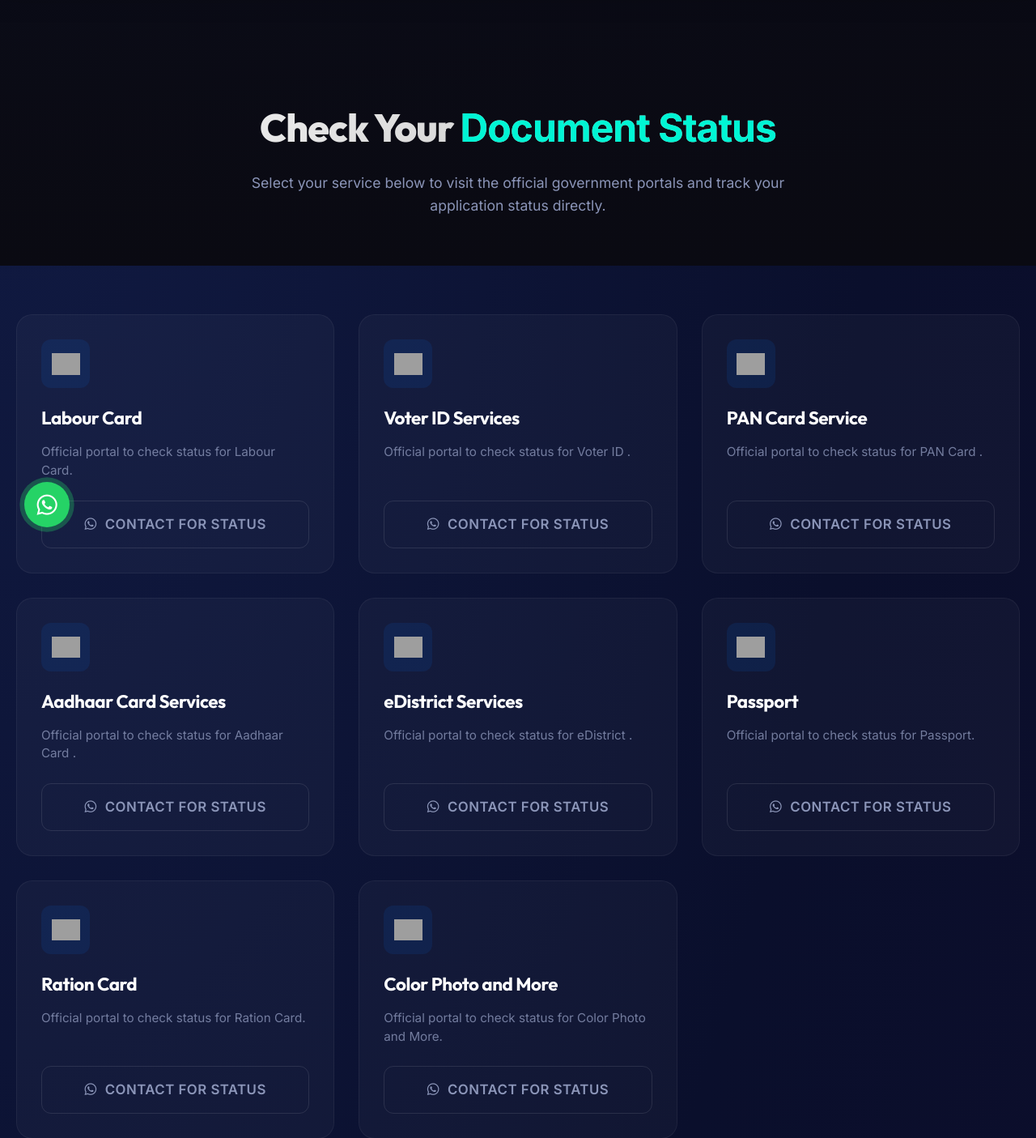
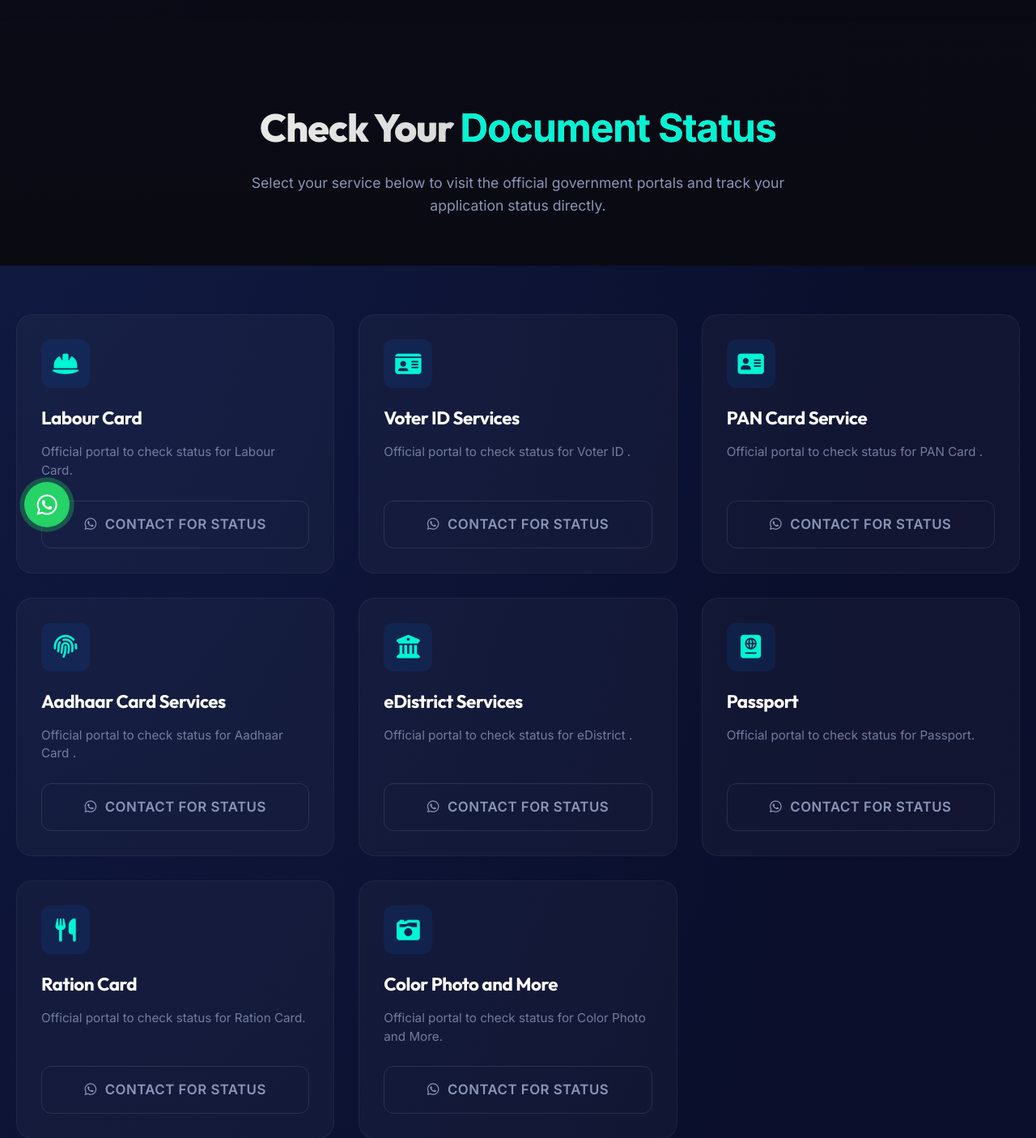
Before and after one commit to surya5887/FaizInternet, a Flask app: page /check-status in a window 1280 px wide. Shown: the part 119-1524 px from the top of the page at 81% size. Run offline with Flask 3, Linux system fonts and the light colour scheme; data comes from the database, SQL or seed files in the repository; some libraries are stand-ins or nearby versions; grey boxes are pictures that could not be loaded.

Commit message:
Fix: updated check_status.html to use FontAwesome icons, fixing broken status page logos

```diff
--- a/templates/check_status.html
+++ b/templates/check_status.html
@@ -21,8 +21,12 @@
                 <div class="hover-glow" style="position: absolute; top: 0; left: 0; width: 100%; height: 100%; background: radial-gradient(circle at center, rgba(0, 114, 255, 0.05) 0%, transparent 70%); opacity: 0; transition: opacity 0.3s ease; pointer-events: none;"></div>
 
                 <div>
-                    <div style="width: 60px; height: 60px; background: rgba(0, 114, 255, 0.1); border-radius: 12px; display: flex; align-items: center; justify-content: center; margin-bottom: 20px;">
+                    <div class="status-icon" style="width: 60px; height: 60px; background: rgba(0, 114, 255, 0.1); border-radius: 12px; display: flex; align-items: center; justify-content: center; margin-bottom: 20px;">
+                        {% if service.icon_path.startswith('img/') %}
                         <img src="{{ url_for('static', filename=service.icon_path) }}" alt="{{ service.title }}" style="width: 35px; height: 35px; object-fit: contain;">
+                        {% else %}
+                        <i class="{{ service.icon_path }}" style="font-size: 1.8rem; color: var(--accent-blue);"></i>
+                        {% endif %}
                     </div>
                     <h3 style="font-size: 1.4rem; font-weight: 700; color: white; margin-bottom: 12px;">{{ service.title }}</h3>
                     <p style="color: var(--text-light); font-size: 0.95rem; line-height: 1.5; margin-bottom: 25px; opacity: 0.8;">
```
